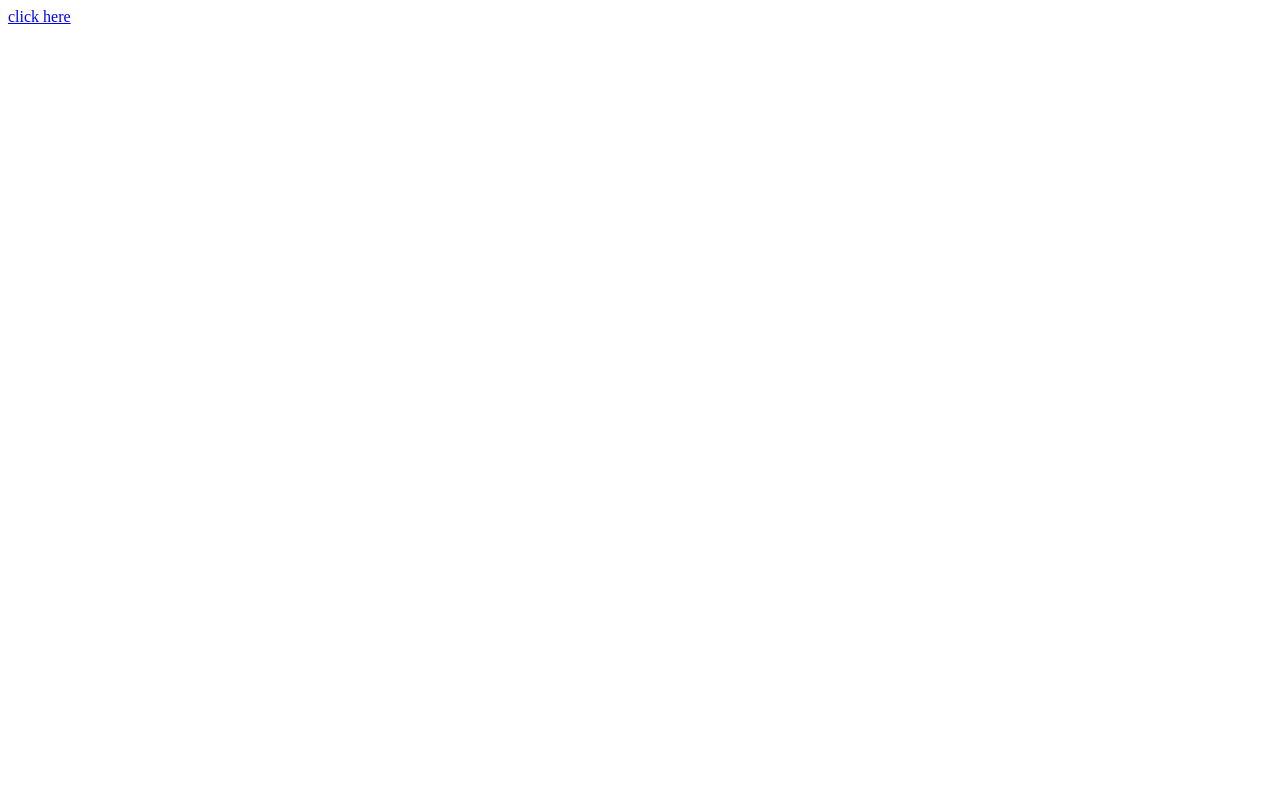
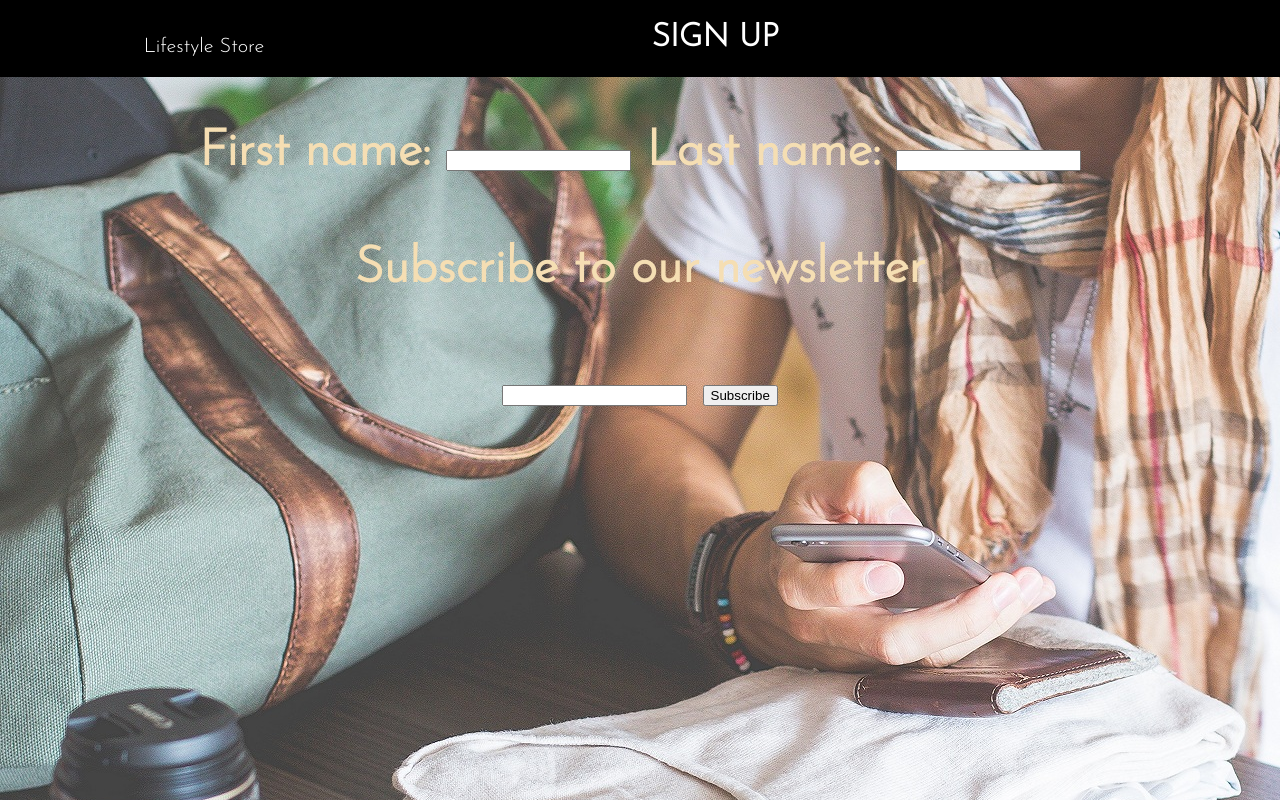
Before and after one commit to Jayanth19524/projectattempt, a plain HTML site: page jay.html in a window 1280 px wide. Shown: the top 800 px of the page. Drawn offline with Linux system fonts and the light colour scheme.

Commit message:
Add files via upload

```diff
--- a/index.css
+++ b/index.css
@@ -1,3 +1,8 @@
+html{
+    font-family: 'Josefin Sans', sans-serif;
+}
+
+
 body{
     width:100%;
     height:100%;
@@ -48,13 +53,15 @@ background-size: cover;
 
 }
 .banner_content{
-position: relative;
+position: center;
+
 
 padding-top: 6%;
 padding-bottom: 6%;
 overflow:hidden;
-margin-bottom: 12%;
-margin-left: 270px;
+margin-bottom: 2%;
+margin:auto;
+
 background-color: rgba(0, 0, 0, 0.7);
 max-width: 560px;
 color: wheat;
@@ -74,6 +81,7 @@ text-decoration:none;
     width:90%;
     margin:auto;
     overflow:hidden;
+
 }
 .items{
     width:30%;
@@ -86,6 +94,7 @@ border: 1px solid #ddd;
 border-radius: 4px;
 float:left;
 margin-left:1%;
+
 }
 .thumbnail{
     display: block;
@@ -97,4 +106,18 @@ margin-left:1%;
     padding:0px 10px 10px;
     font-weight: bold;
     text-align: center;
+   text-decoration: none;
 }
+a{
+    text-decoration: none;
+}
+form{
+    padding:50px;
+    margin:auto;
+    min-height:1000px;
+    background-image:url(intro-bg_1.jpg);
+    color:wheat;
+    font-weight:bolder;
+    font-size:50px;
+
+}
--- a/jay.html
+++ b/jay.html
@@ -7,9 +7,48 @@ and open the template in the editor.
 <html>
     <head>
         <title>TODO supply a title</title>
+        <link href="index.css" rel="stylesheet" type="text/css">
+        <link href="https://fonts.googleapis.com/css2?family=Josefin+Sans:wght@300&display=swap" rel="stylesheet">
 
     </head>
     <body>
-        <a href="https://www.amazon.in/">click here</a>
+        <div class="header">
+        <div class="inner-header">
+            <div class="logo">
+                Lifestyle Store
+             </div>
+            <div>
+                <center>
+                    <h1>
+                        SIGN UP
+                    </h1>
+                </center>
+            </div>
+
+        </div>
+        </div>
+
+
+
+            <form>
+                <center>
+First name: <input type="text" name="firstname">
+Last name: <input type="text" name="lastname">
+<div>
+
+   <center>
+
+            <h4> Subscribe to our newsletter </h4>
+
+                    <input type="text">
+
+                    <input type="submit" value="Subscribe" id="subscribe">
+
+    </center>
+
+ </div>
+
+</center>
+            </form>
     </body>
 </html>
```
Also changed, not shown: index.html (+5 -3 lines).
